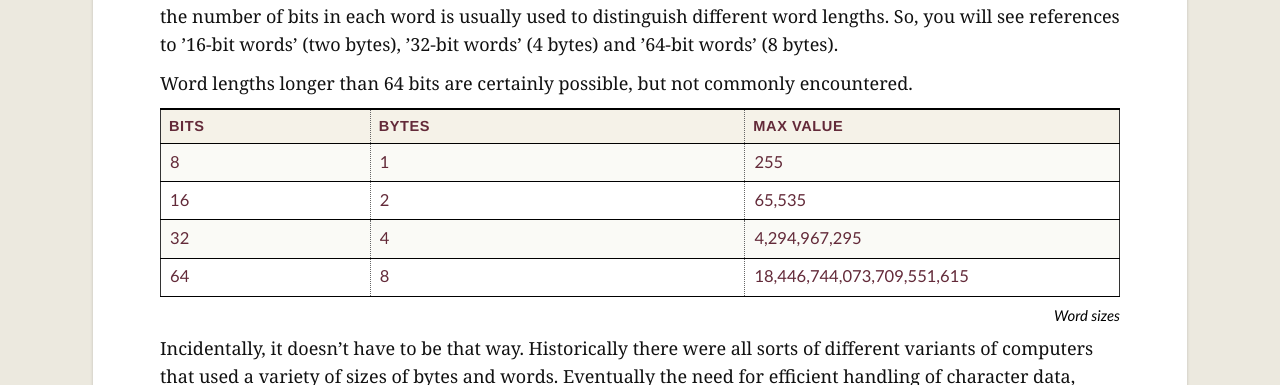
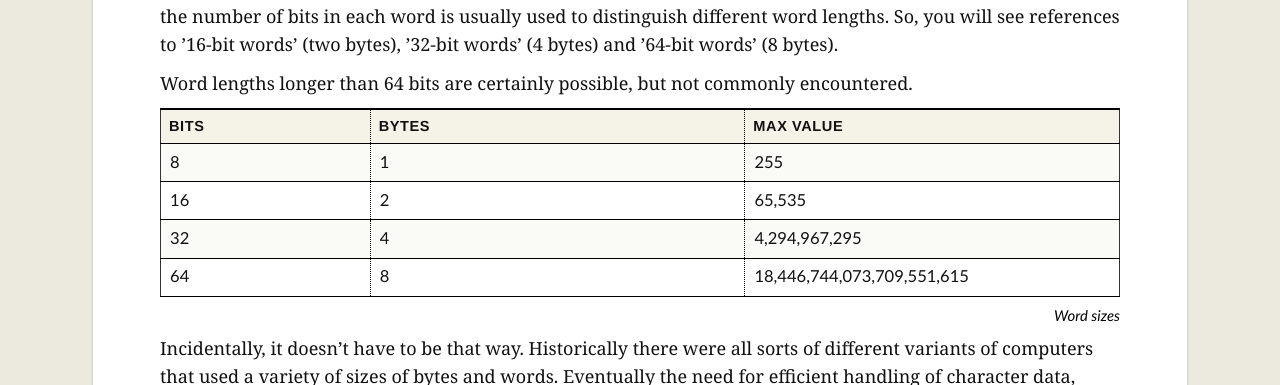
Before and after one commit to Treit/treit.github.io, a Jekyll site: the page built from _posts/2019/2019-05-04-GettingComfortableWithBinary.md, in a window 1280 px wide. Shown: the part 1145-1530 px from the top of the page. Built offline with Jekyll 4.4.1, drawn with Linux system fonts in a browser that asks for light colours.

Commit message:
Fix .pretty-table hover legibility in QEX mode
The StartingRust post ships its own .pretty-table styles with hardcoded
dark-red text and a hover background. QEX's even-row stripe was
overriding the hover background on alternating rows, leaving white
hover text on a light stripe.

Override .pretty-table under html[data-style=qex] to inherit the theme
foreground color and use --accent for the hover background on every
row, including even-numbered rows.

Co-authored-by: Copilot <223556219+Copilot@users.noreply.github.com>

```diff
--- a/assets/qex.scss
+++ b/assets/qex.scss
@@ -199,6 +199,21 @@ html[data-style="qex"] .qex-article th {
   letter-spacing: 0.04em;
 }
 html[data-style="qex"] .qex-article tr:nth-child(even) td { background: var(--table-stripe); }
+
+/* Overrides for posts that ship their own .pretty-table styles. The hardcoded
+   dark-red palette and hover behavior collide with QEX (and with dark mode),
+   so we force the table onto the QEX palette and disable the legacy hover. */
+html[data-style="qex"] .qex-article .pretty-table th,
+html[data-style="qex"] .qex-article .pretty-table td {
+  color: var(--fg);
+  border-color: var(--rule);
+}
+html[data-style="qex"] .qex-article .pretty-table tr:hover th[scope=row],
+html[data-style="qex"] .qex-article .pretty-table tr:hover td,
+html[data-style="qex"] .qex-article .pretty-table tr:nth-child(even):hover td {
+  background: var(--accent);
+  color: #fff;
+}
 
 html[data-style="qex"] code {
   font-family: "SFMono-Regular", "Consolas", monospace;
```
